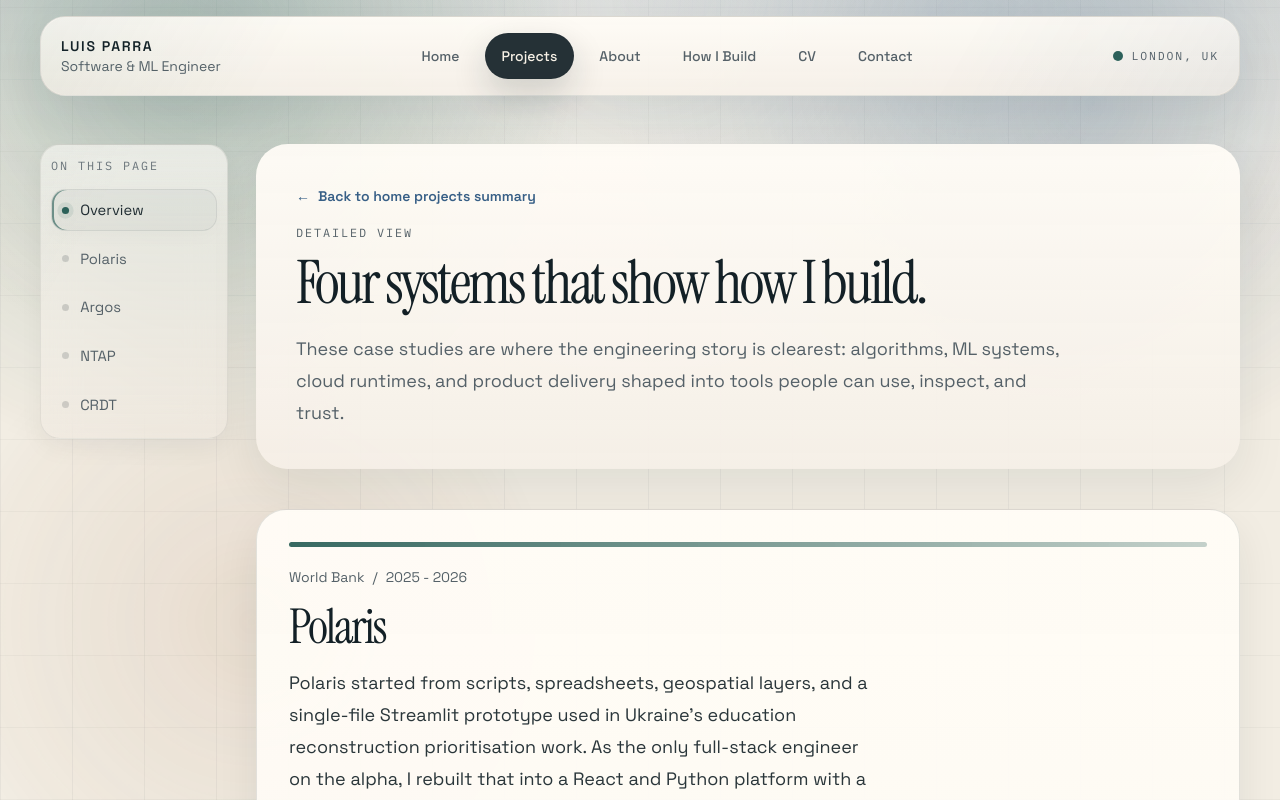
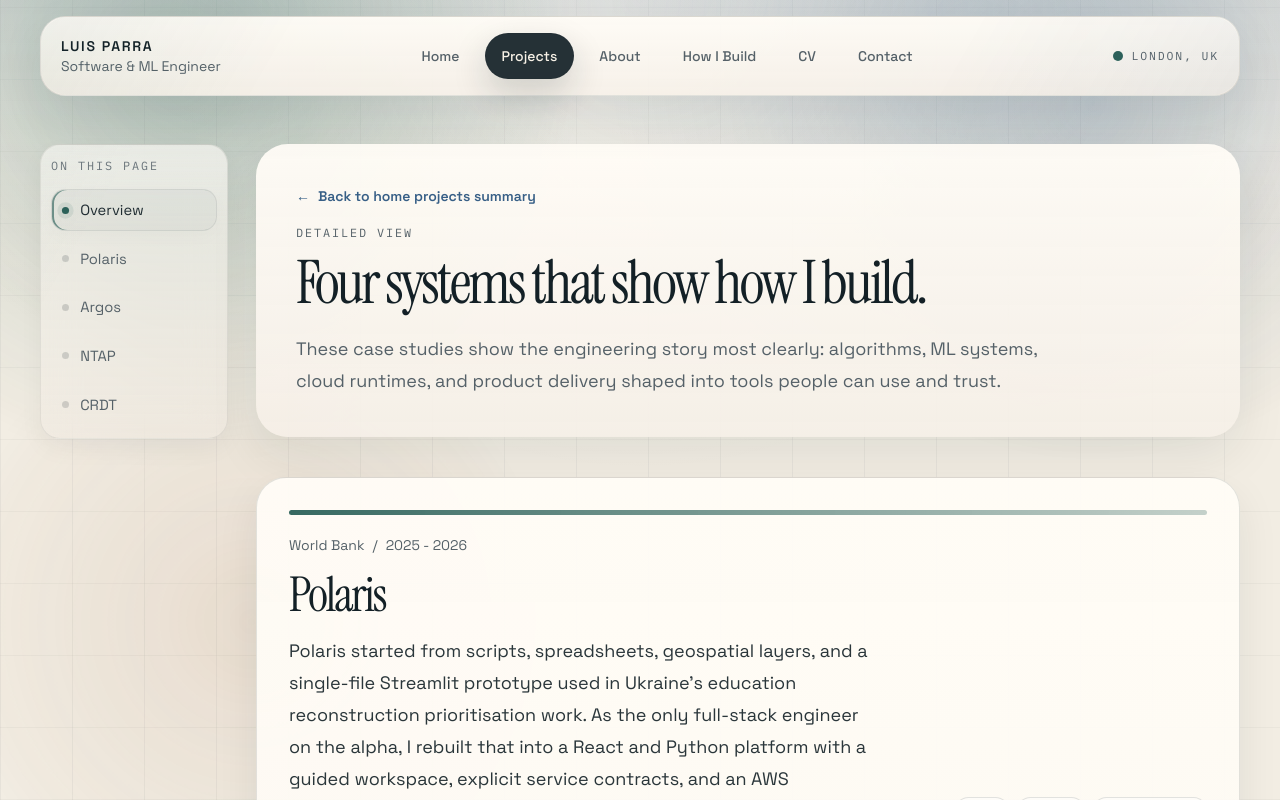
Before and after one commit to LuisMartinParraMorales/luis-parra, a Next.js app: page /projects in a window 1280 px wide. Shown: the top 800 px of the page. Built offline with nearby package versions, Linux system fonts and the light colour scheme.

Commit message:
minor tweak on Projects page overview panel

```diff
--- a/app/projects/page.tsx
+++ b/app/projects/page.tsx
@@ -13,7 +13,7 @@ export default function ProjectsPage() {
           backLabel="Back to home projects summary"
           eyebrow="Detailed view"
           title="Four systems that show how I build."
-          summary="These case studies are where the engineering story is clearest: algorithms, ML systems, cloud runtimes, and product delivery shaped into tools people can use, inspect, and trust."
+          summary="These case studies show the engineering story most clearly: algorithms, ML systems, cloud runtimes, and product delivery shaped into tools people can use and trust."
         />
 
         <section className="grid gap-6">
```
